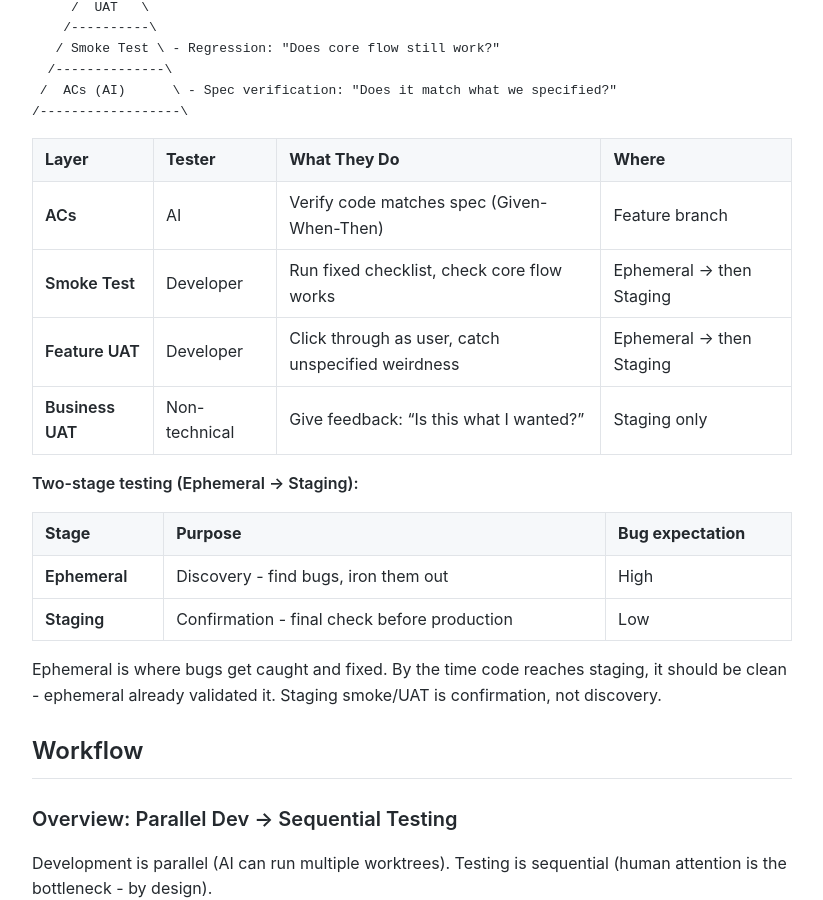
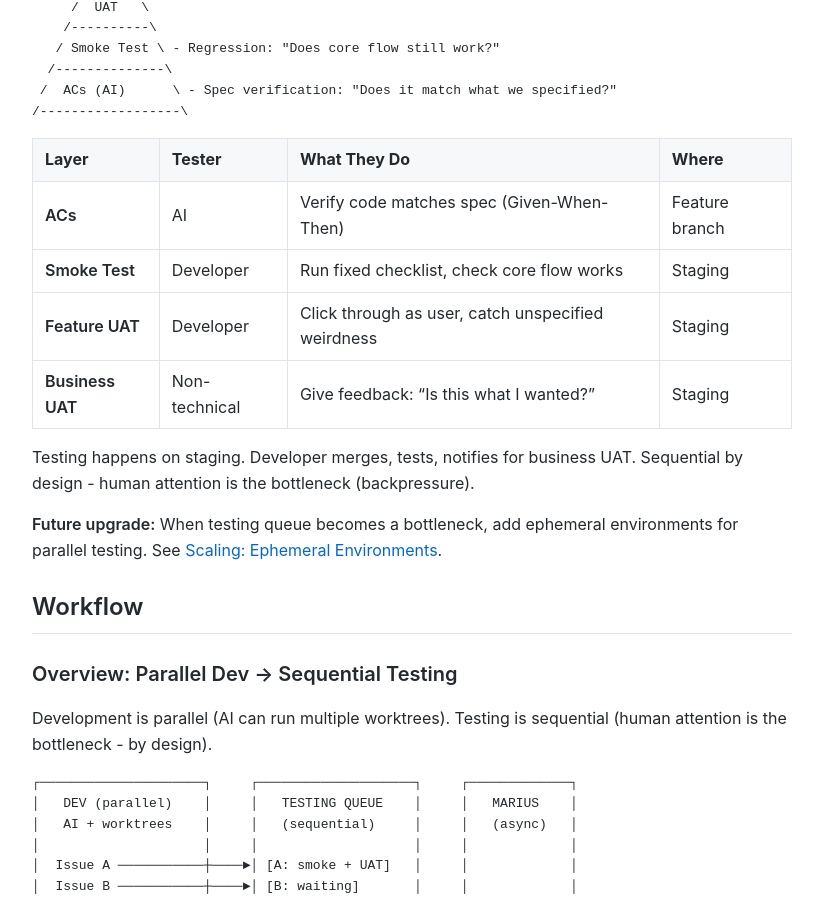
Before and after one commit to MariusWilsch/public-wilsch-ai-pages, a Jekyll site: the page built from global/staging-uat-workflow.md, in a window 1280 px wide and 900 px high, scrolled down 2201 px. Shown: the whole window, without its empty margins (228-1051 px from the left). Built offline with Jekyll 4.4.1, drawn with Linux system fonts in a browser that asks for light colours; our own code applies the rules of GitHub Pages for plain Markdown files.

Commit message:
Sync from hippocampus 2026-01-18

```diff
--- a/global/staging-uat-workflow.md
+++ b/global/staging-uat-workflow.md
@@ -86,18 +86,13 @@ The spec cannot anticipate:
 | Layer | Tester | What They Do | Where |
 |-------|--------|--------------|-------|
 | **ACs** | AI | Verify code matches spec (Given-When-Then) | Feature branch |
-| **Smoke Test** | Developer | Run fixed checklist, check core flow works | Ephemeral → then Staging |
-| **Feature UAT** | Developer | Click through as user, catch unspecified weirdness | Ephemeral → then Staging |
-| **Business UAT** | Non-technical | Give feedback: "Is this what I wanted?" | Staging only |
+| **Smoke Test** | Developer | Run fixed checklist, check core flow works | Staging |
+| **Feature UAT** | Developer | Click through as user, catch unspecified weirdness | Staging |
+| **Business UAT** | Non-technical | Give feedback: "Is this what I wanted?" | Staging |
 
-**Two-stage testing (Ephemeral → Staging):**
+Testing happens on staging. Developer merges, tests, notifies for business UAT. Sequential by design - human attention is the bottleneck (backpressure).
 
-| Stage | Purpose | Bug expectation |
-|-------|---------|-----------------|
-| **Ephemeral** | Discovery - find bugs, iron them out | High |
-| **Staging** | Confirmation - final check before production | Low |
-
-Ephemeral is where bugs get caught and fixed. By the time code reaches staging, it should be clean - ephemeral already validated it. Staging smoke/UAT is confirmation, not discovery.
+**Future upgrade:** When testing queue becomes a bottleneck, add ephemeral environments for parallel testing. See [Scaling: Ephemeral Environments](#scaling-ephemeral-environments).
 
 ## Workflow
 
```
